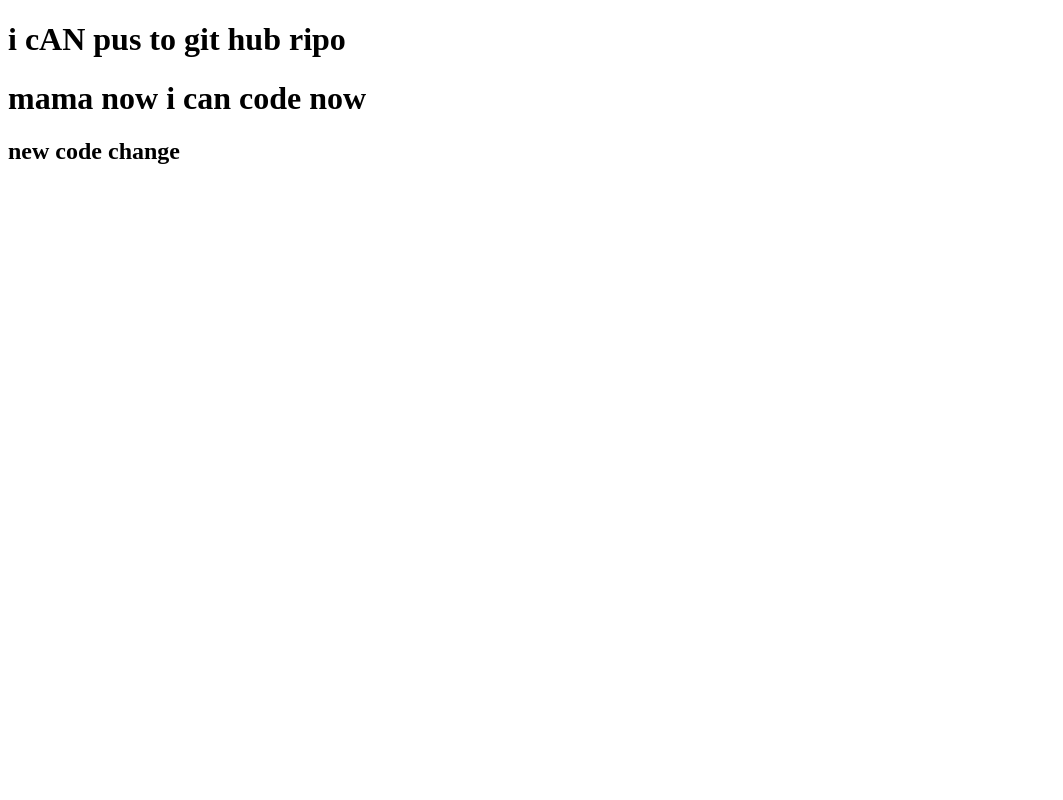
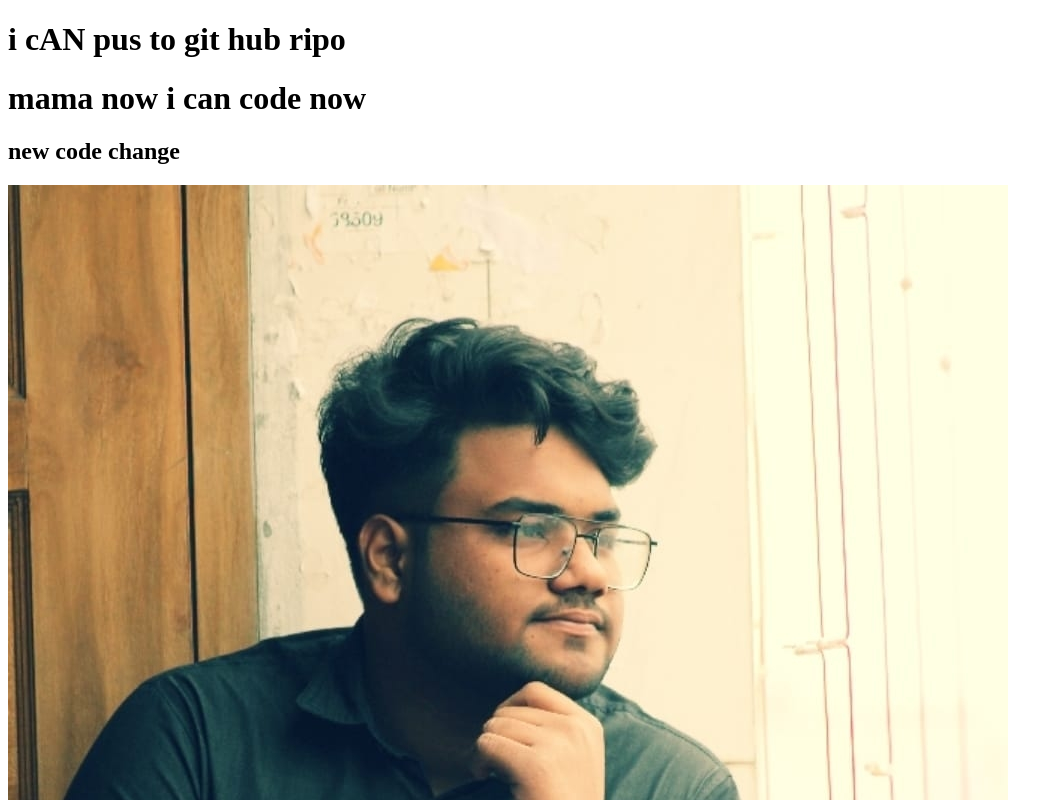
Before and after one commit to zahidul7/my-third-repo, a plain HTML site: page index.html in a window 1280 px wide. Shown: the top 800 px of the page, without its empty margins (0-1063 px from the left). Drawn offline with Linux system fonts and the light colour scheme.

Commit message:
image added

```diff
--- a/index.html
+++ b/index.html
@@ -10,5 +10,7 @@
     <h1>i cAN pus to git hub ripo </h1>
     <h1>mama now i can code now</h1>
     <h2>new code change</h2>
+    <img src="zahid.jpg" alt="">
+
 </body>
 </html>
```
Also changed, not shown: zahid.jpg (added), 1 other file.
